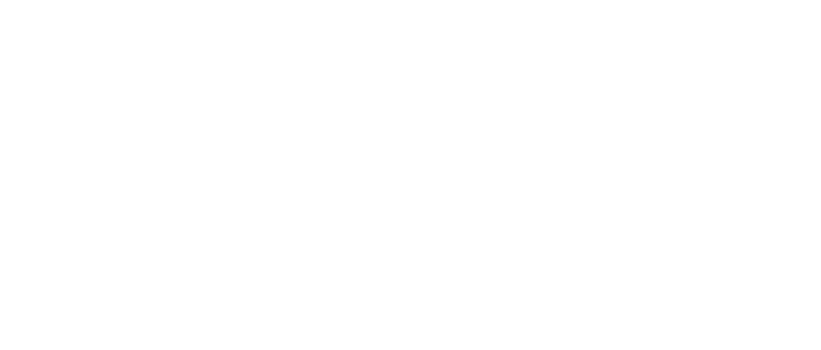
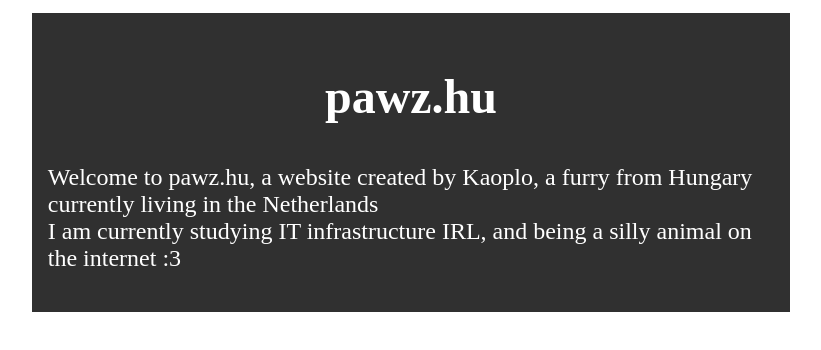
Before and after one commit to Kaoplo/pawz.hu-portfolio, a SvelteKit app: page / in a window 1280 px wide. Shown: the top 350 px of the page, without its empty margins (229-1050 px from the left). Built offline with nearby package versions, Linux system fonts and the light colour scheme.

Commit message:
add background and other changes

```diff
--- a/src/lib/layouts/introHeader.svelte
+++ b/src/lib/layouts/introHeader.svelte
@@ -10,16 +10,13 @@
 
 <style lang="scss" global>
     header {
-        display: flex;
-        flex-direction: column;
-        justify-content: center;
-        align-items: center;
-        height: 100%;
         color: white;
-        text-align: center;
+        padding: 1rem;
+        background-color: rgb(48, 48, 48);
     }
     h1 {
         font-size: 3rem;
+        text-align: center;
     }
     p {
         font-size: 1.5rem;
--- a/src/routes/+page.svelte
+++ b/src/routes/+page.svelte
@@ -15,10 +15,13 @@
 
 <style lang="scss" global>
     :global(html), :global(body) {
-        background-color: rgb(48, 48, 48);
+        background-image: url(river.gif);
+        background-size:cover;
+        background-repeat: no-repeat;
         margin: 0;
         padding: 0;
         height: 100%;
+        image-rendering: pixelated;
     }
     .home {
         display: flex;
@@ -30,4 +33,9 @@
         width: 60%;
         border: 5px solid white;
     }
+    @media (orientation: portrait) {
+        .wrapper {
+            width: 100%;
+        }
+    }
 </style>
```
Also changed, not shown: static/river.gif (added).
